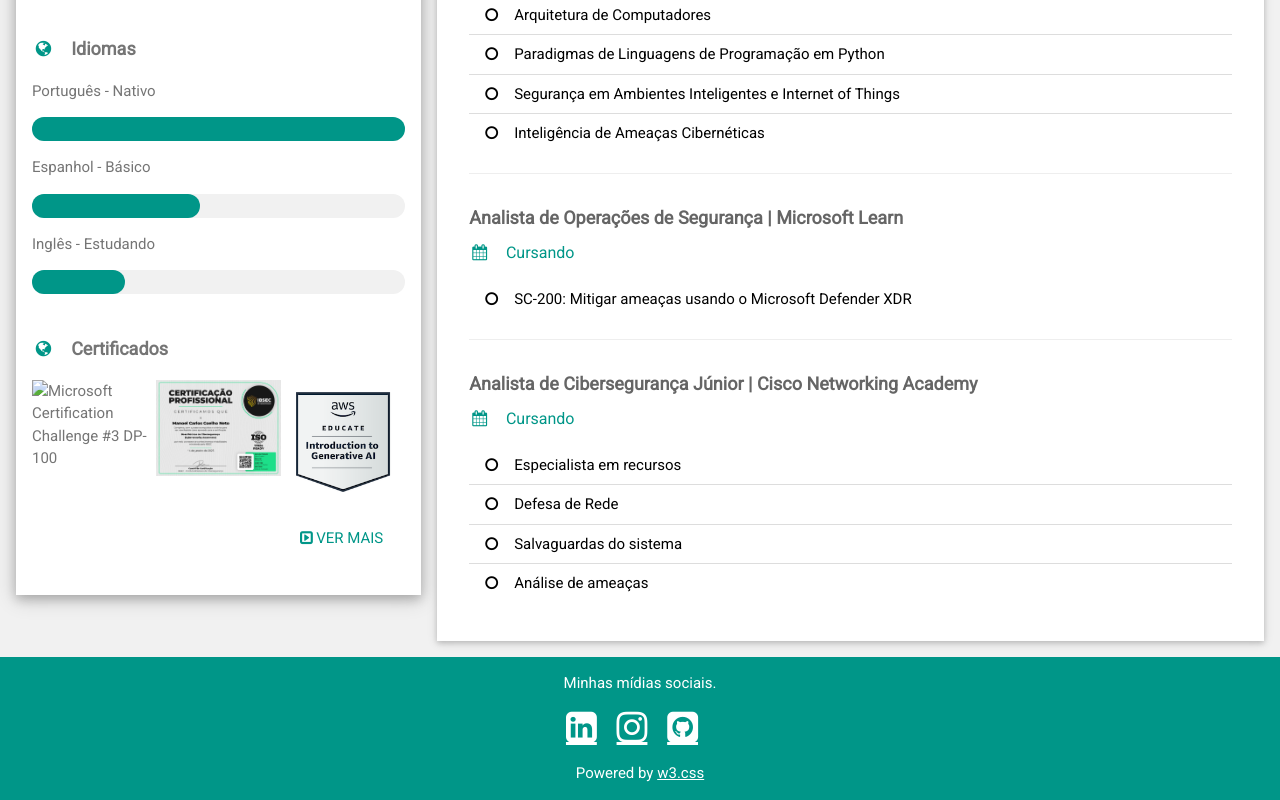
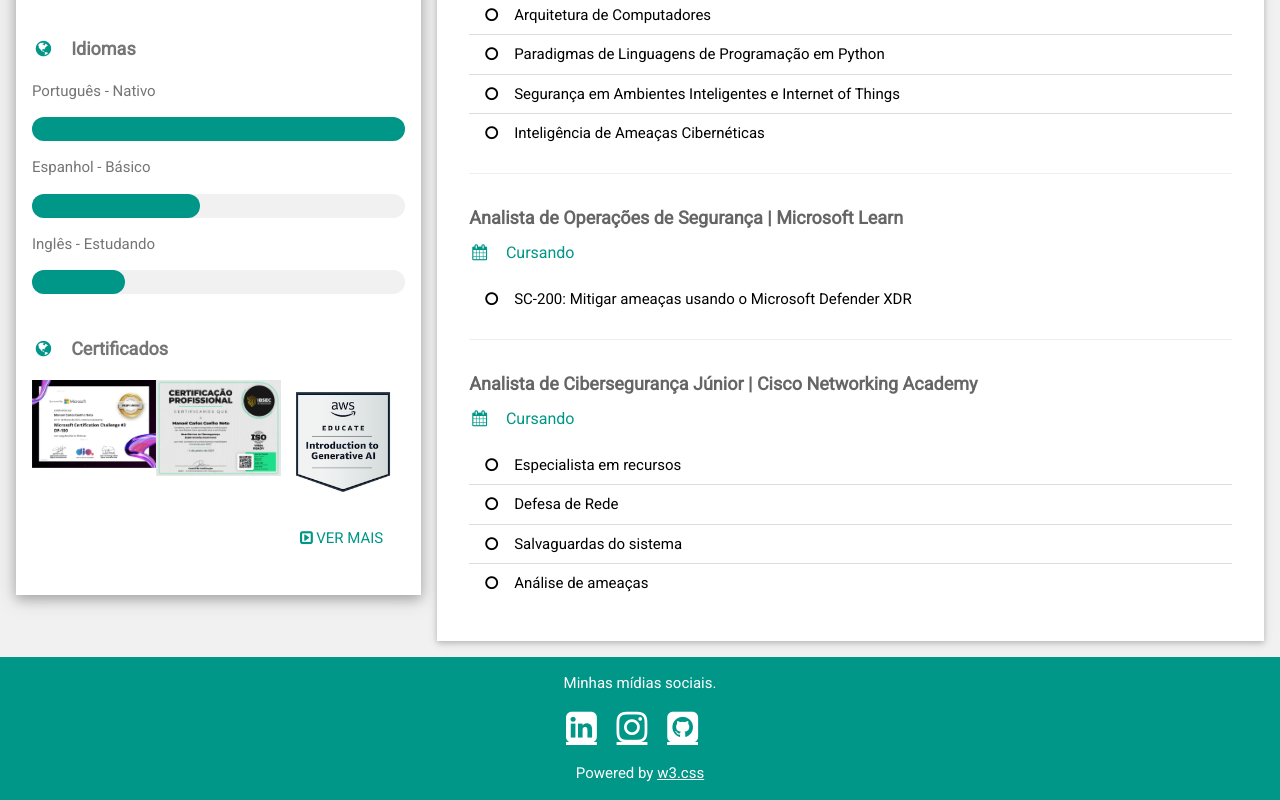
Before and after one commit to eusoumanoelnetto/resume, a plain HTML site: page index.html in a window 1280 px wide. Shown: the part 1271-2071 px from the top of the page. Drawn offline with nearby package versions, Linux system fonts and the light colour scheme; the site is published under a folder, as on GitHub Pages, so addresses that start at the root find nothing.

Commit message:
correçaõ de bug

```diff
--- a/index.html
+++ b/index.html
@@ -97,7 +97,7 @@ html,body,h1,h2,h3,h4,h5,h6 {font-family: "Roboto", sans-serif}
           <p></p>
           <div class="w3-row">
     <div class="w3-third">
-      <img src="/assets/Microsoft_Certification_Challenge_3_DP-100.png" style="width:100%" onclick="onClick(this)" alt="Microsoft Certification Challenge #3 DP-100">
+      <img src="assets/Microsoft_Certification_Challenge_3_DP-100.png" style="width:100%" onclick="onClick(this)" alt="Microsoft Certification Challenge #3 DP-100">
 
     </div>
 
```
